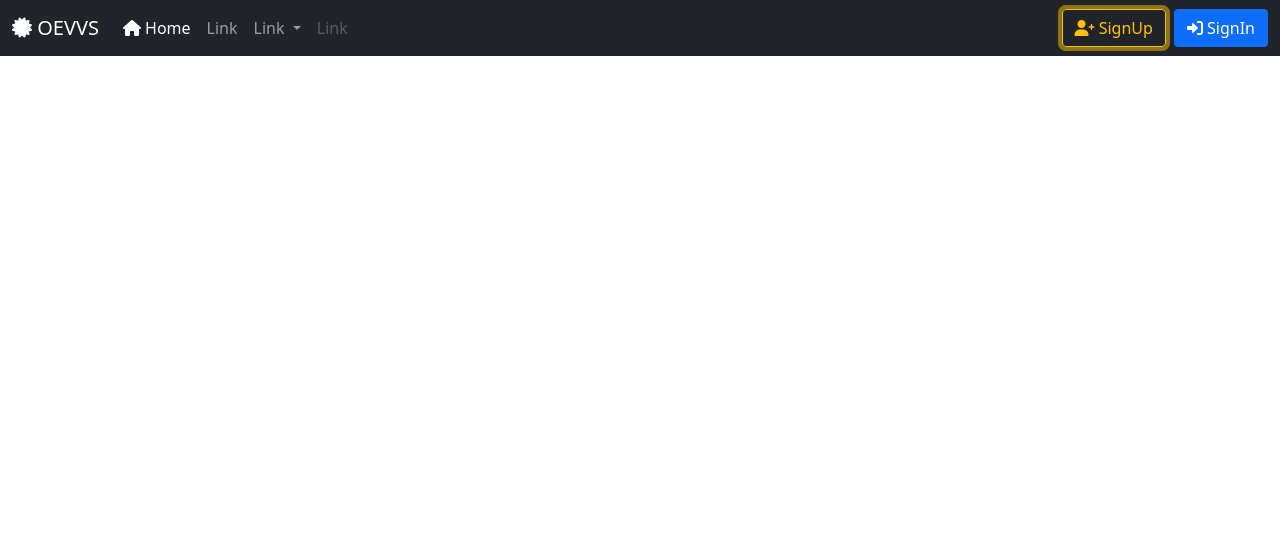
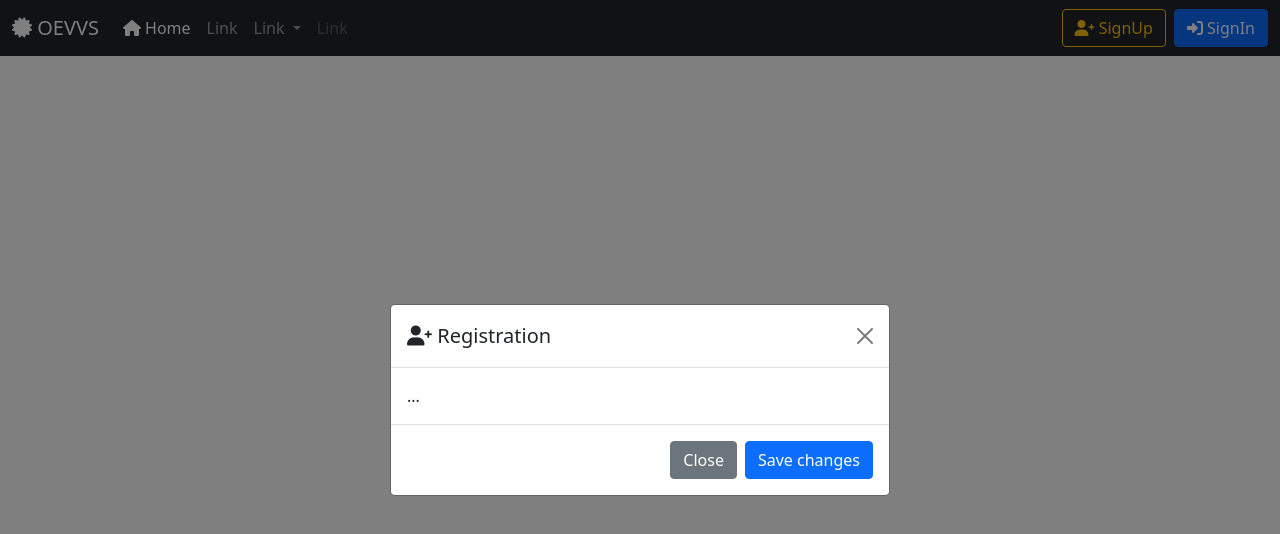
Before and after one commit to tanvirtanjum/Online-E-Commerce-Vendor-Verification-System, a plain HTML site: page Frontend/index.html in a window 1280 px wide. Both pictures are taken after a click on the button "SignUp". Drawn offline with Linux system fonts and the light colour scheme.

Commit message:
Initial Commit

```diff
--- a/Frontend/controllers/indexController.js
+++ b/Frontend/controllers/indexController.js
@@ -0,0 +1,3 @@
+$(document).ready(function () {
+    // window.location.href = base_URL+"/views/Public/Home.html";
+});
--- a/Frontend/index.html
+++ b/Frontend/index.html
@@ -52,8 +52,12 @@
                   </li>
                 </ul>
                 <form class="d-flex">
-                  <button class="btn btn-outline-warning me-2" type="button"><i class="fa-solid fa-user-plus"></i>  SignUp</button>
-                  <button class="btn btn-primary" type="button"><i class="fa-solid fa-right-to-bracket"></i>  SignIn</button>
+                  <button class="btn btn-outline-warning me-2" type="button" data-bs-toggle="modal" data-bs-target="#signupModal">
+                    <i class="fa-solid fa-user-plus"></i>  SignUp
+                  </button>
+                  <button class="btn btn-primary" type="button" data-bs-toggle="modal" data-bs-target="#signinModal">
+                    <i class="fa-solid fa-right-to-bracket"></i>  SignIn
+                  </button>
                 </form>
               </div>
             </div>
@@ -61,6 +65,48 @@
           <br>
           <br>
           <br>
+
+          <!--  SignUp Modal -->
+          <div class="modal fade" id="signupModal" tabindex="-1" aria-labelledby="signupModalLabel" aria-hidden="true">
+            <div class="modal-dialog modal-dialog-centered modal-dialog-scrollable">
+              <div class="modal-content">
+                <div class="modal-header">
+                  <h5 class="modal-title" id="signupModalLabel">
+                    <i class="fa-solid fa-user-plus"></i>  Registration
+                  </h5>
+                  <button type="button" class="btn-close" data-bs-dismiss="modal" aria-label="Close"></button>
+                </div>
+                <div class="modal-body">
+                  ...
+                </div>
+                <div class="modal-footer">
+                  <button type="button" class="btn btn-secondary" data-bs-dismiss="modal">Close</button>
+                  <button type="button" class="btn btn-primary">Save changes</button>
+                </div>
+              </div>
+            </div>
+          </div>
+
+          <!--  SignIn Modal -->
+          <div class="modal fade" id="signinModal" tabindex="-1" aria-labelledby="signinModalLabel" aria-hidden="true">
+            <div class="modal-dialog modal-dialog-centered modal-dialog-scrollable">
+              <div class="modal-content">
+                <div class="modal-header">
+                  <h5 class="modal-title" id="signinModalLabel">
+                    <i class="fa-solid fa-right-to-bracket"></i>  SignIn
+                  </h5>
+                  <button type="button" class="btn-close" data-bs-dismiss="modal" aria-label="Close"></button>
+                </div>
+                <div class="modal-body">
+                  ...
+                </div>
+                <div class="modal-footer">
+                  <button type="button" class="btn btn-secondary" data-bs-dismiss="modal">Close</button>
+                  <button type="button" class="btn btn-primary">Save changes</button>
+                </div>
+              </div>
+            </div>
+          </div>
     </header>
 
     <main>
```
